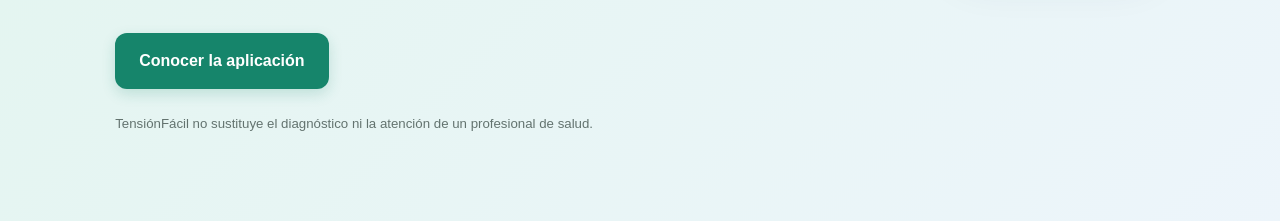
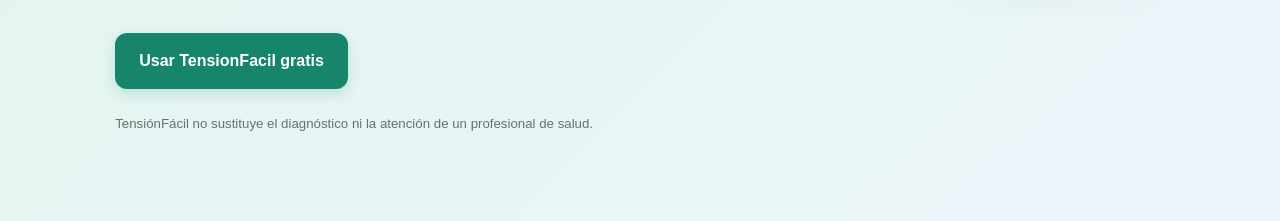
Before and after one commit to rblancomujica-prog/tensionfacil, a plain HTML site: page landing-tensionfacil/index.html in a window 1280 px wide. Shown: the part 579-800 px from the top of the page. Drawn offline with Linux system fonts and the light colour scheme.

Commit message:
Update index.html

```diff
--- a/landing-tensionfacil/index.html
+++ b/landing-tensionfacil/index.html
@@ -24,7 +24,7 @@
           Una herramienta práctica para registrar tus mediciones
           y consultar tu historial desde un dispositivo compatible.
         </p>
-        <a class="boton" href="../">Conocer la aplicación</a>
+        <a class="boton" href="../">Usar TensionFacil gratis</a>
         <p class="aviso">
           TensiónFácil no sustituye el diagnóstico ni la atención de un profesional de salud.
         </p>
```
